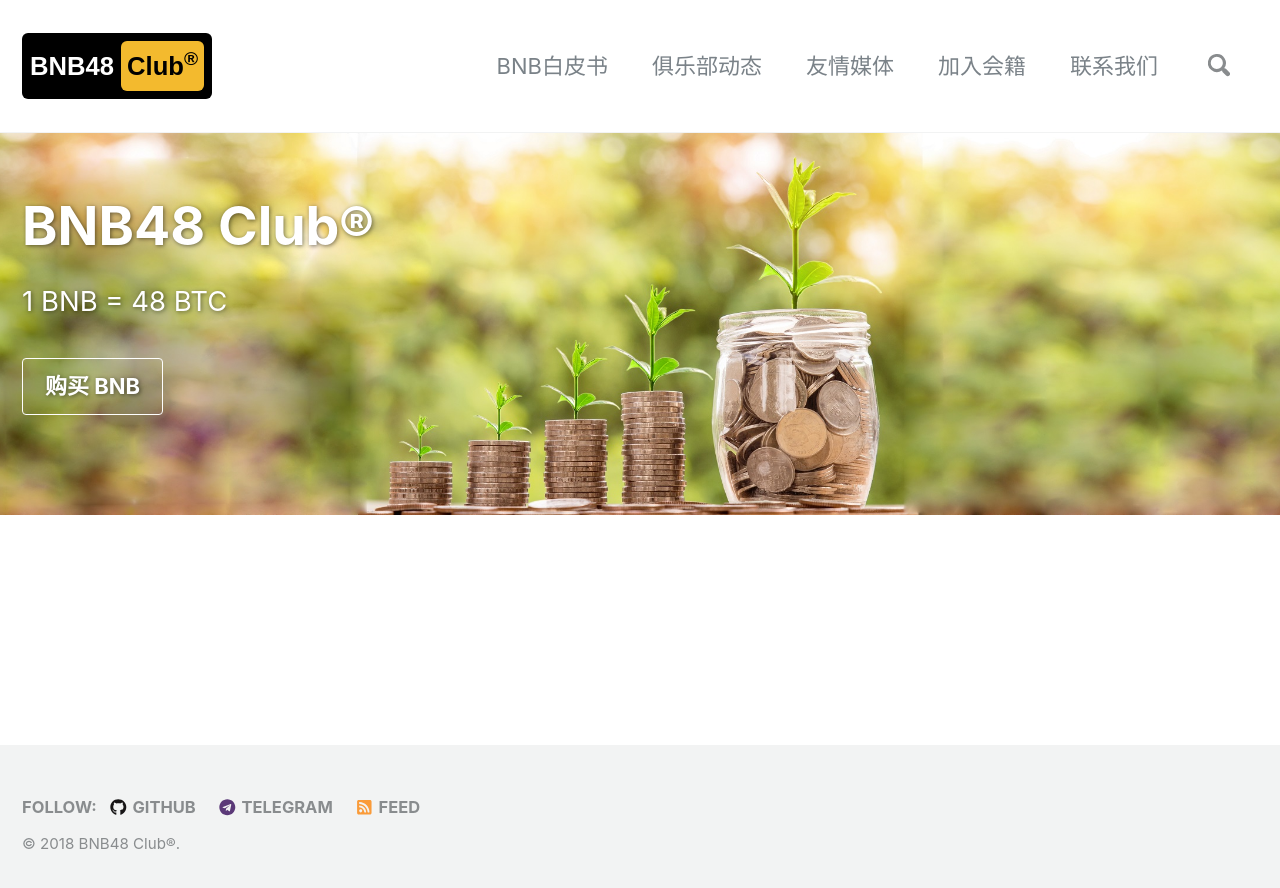
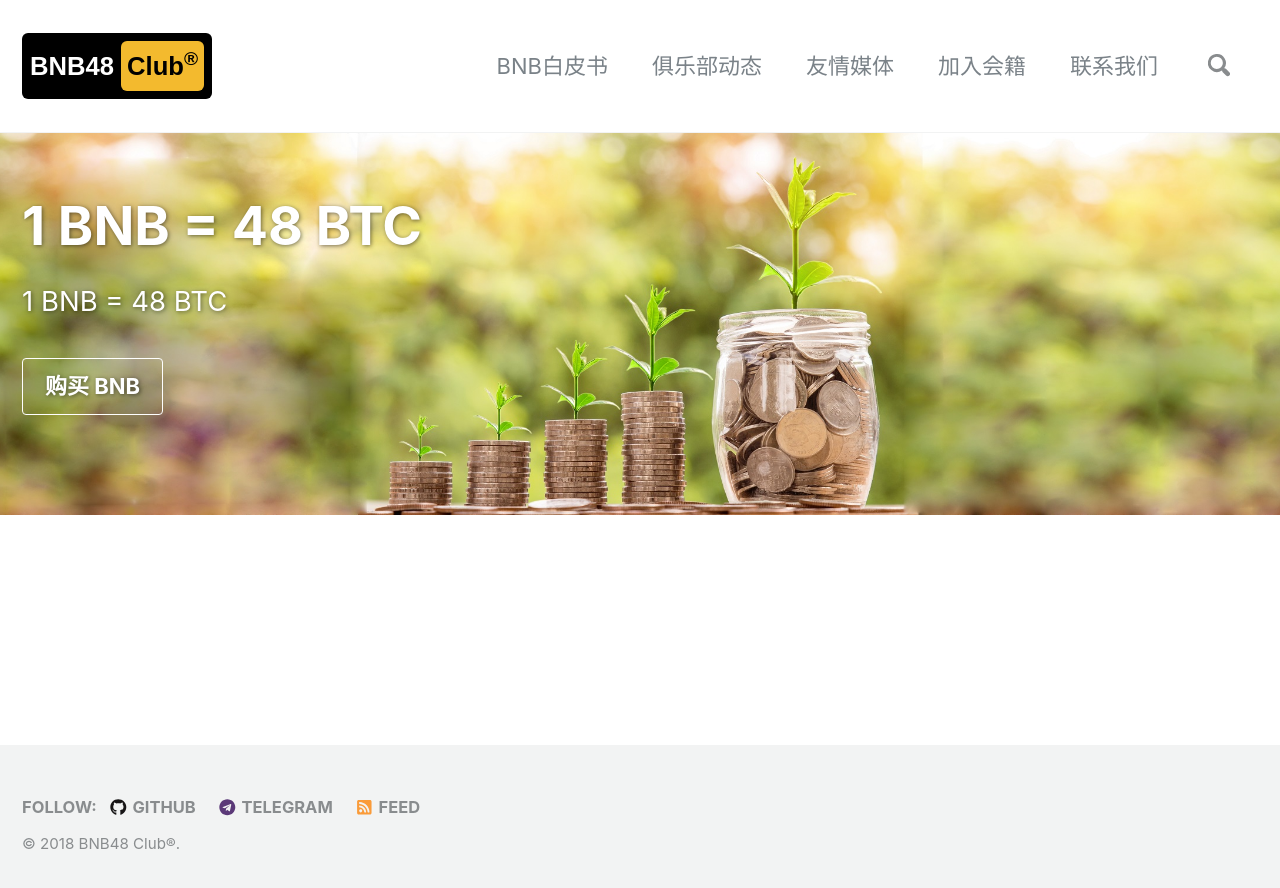
Before and after one commit to 48Club/BNB48Club.github.io, a Jekyll site: the page built from _pages/home.md, in a window 1280 px wide. Shown: the top 888 px of the page. Built offline with Jekyll 4.4.1, drawn with Linux system fonts in a browser that asks for light colours; nearby versions of some CDN libraries; some of the changed lines change nothing that is shown.

Commit message:
Update _config.yml

```diff
--- a/_config.yml
+++ b/_config.yml
@@ -7,7 +7,7 @@
 
 # Site Settings
 locale                   : "en-US"
-title                    : "BNB48 Club®"
+title                    : "1 BNB = 48 BTC"
 title_separator          : "-"
 name                     : &name "BNB48 Club®"
 description              : &description "1BNB=48BTC"
@@ -85,7 +85,7 @@
 author:
   name             : *name
   avatar           :  #"bio-photo.jpg"
-  bio              : "1 BNB = 48 BTC"
+  bio              : "我们是一群BNB的持有者"
   location         :
   email            : "web@bnb48.club"
   uri              :
@@ -106,9 +106,9 @@
   stackoverflow    : # http://stackoverflow.com/users/123456/username
   steam            :
   tumblr           :
-  twitter          : #"SirIan_M"
+  twitter          :
   vine             :
-  weibo            : #"SirIanM"
+  weibo            :
   xing             :
   youtube          :
   telegram         : "BNB48_bot"
```
